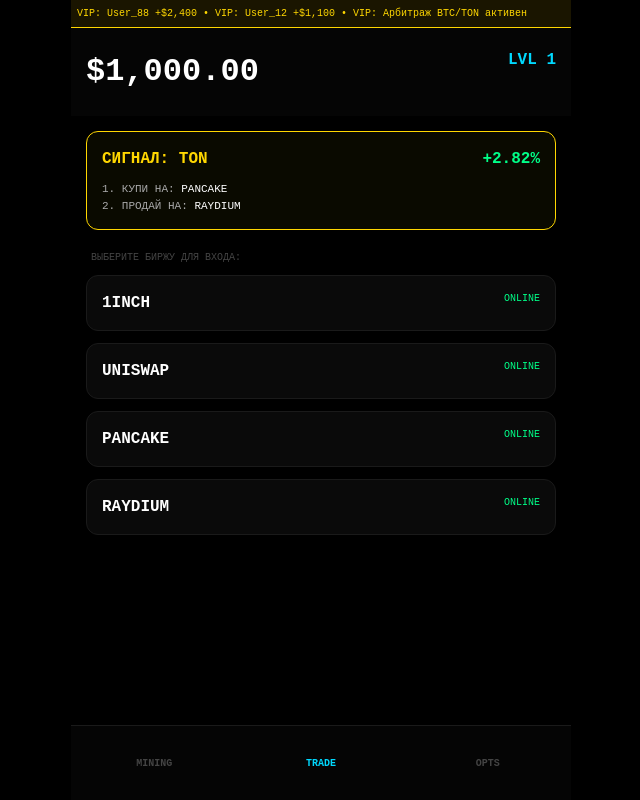
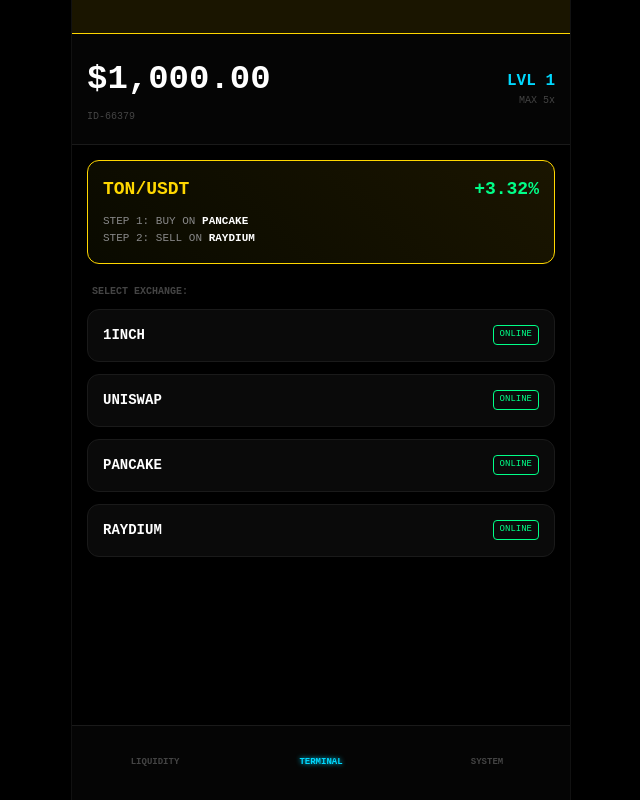
Before and after one commit to katyakuznezc-cmd/treidgame, a React (Vite) app: page / in a window 1280 px wide. Shown: the whole page, without its empty margins (319-959 px from the left). Built offline with nearby package versions, Linux system fonts and the light colour scheme.

Commit message:
Update App.jsx

```diff
--- a/src/App.jsx
+++ b/src/App.jsx
@@ -1,5 +1,3 @@
-
-
 import React, { useState, useEffect } from 'react';
 
 const COINS_DATA = [
@@ -14,17 +12,22 @@ const DEX = [
   { id: 'PANCAKE', name: 'PANCAKE' }, { id: 'RAYDIUM', name: 'RAYDIUM' }
 ];
 
+const VIP_ALERTS = [
+  "VIP: User_99 +$4,200 (BTC/SOL)", "VIP: Новая связка обнаружена!", "VIP: Вывод $1,500 пользователем ID-442", "VIP: Уровень 3 открывает плечо 100х"
+];
+
 export default function App() {
   const [balance, setBalance] = useState(() => parseFloat(localStorage.getItem('bal')) || 1000.00);
   const [displayBalance, setDisplayBalance] = useState(balance);
   const [level, setLevel] = useState(() => parseInt(localStorage.getItem('lvl')) || 1);
   const [tradesInLevel, setTradesInLevel] = useState(() => parseInt(localStorage.getItem('trades')) || 0);
+  const [userId] = useState(() => localStorage.getItem('userId') || `ID-${Math.floor(10000 + Math.random() * 90000)}`);
 
   const [tab, setTab] = useState('trade');
   const [selectedDex, setSelectedDex] = useState(null);
   const [amount, setAmount] = useState(100);
   const [leverage, setLeverage] = useState(5);
-  const [activePos, setActivePos] = useState(null); // { id, buyDex, startTime }
+  const [activePos, setActivePos] = useState(null);
   const [netTimer, setNetTimer] = useState(null);
   const [signal, setSignal] = useState(null);
   const [isAnalyzing, setIsAnalyzing] = useState(true);
@@ -35,11 +38,11 @@ export default function App() {
 
   const maxLev = level === 1 ? 5 : level === 2 ? 20 : level === 3 ? 50 : 100;
 
-  // Анимация баланса
+  // Бегущие цифры баланса
   useEffect(() => {
-    if (Math.abs(displayBalance - balance) > 0.1) {
+    if (Math.abs(displayBalance - balance) > 0.05) {
       const diff = balance - displayBalance;
-      const timer = setTimeout(() => setDisplayBalance(displayBalance + diff / 12), 25);
+      const timer = setTimeout(() => setDisplayBalance(displayBalance + diff / 10), 25);
       return () => clearTimeout(timer);
     } else { setDisplayBalance(balance); }
   }, [balance, displayBalance]);
@@ -50,7 +53,7 @@ export default function App() {
     localStorage.setItem('trades', tradesInLevel.toString());
   }, [balance, level, tradesInLevel]);
 
-  // Генерация сигналов (теперь это просто текст-подсказка)
+  // Генерация сигналов
   useEffect(() => {
     let timer;
     if (tab === 'trade' && !signal && !activePos) {
@@ -61,10 +64,9 @@ export default function App() {
         const bDex = DEX[Math.floor(Math.random()*DEX.length)].name;
         let sDex = DEX[Math.floor(Math.random()*DEX.length)].name;
         while(sDex === bDex) sDex = DEX[Math.floor(Math.random()*DEX.length)].name;
-
-        setSignal({ coin: coin.id, buyDex: bDex, sellDex: sDex, perc: (Math.random() * 1 + 2).toFixed(2) });
+        setSignal({ coin: coin.id, buyDex: bDex, sellDex: sDex, perc: (Math.random() * 1 + 2.5).toFixed(2) });
         setIsAnalyzing(false);
-      }, 3000);
+      }, 4000);
     }
     return () => clearTimeout(timer);
   }, [tab, signal, activePos, level]);
@@ -72,7 +74,7 @@ export default function App() {
   const handleOpenPosition = (coinId) => {
     if (balance >= amount) {
       setBalance(b => b - amount);
-      setActivePos({ id: coinId, buyDex: selectedDex, startTime: Date.now() });
+      setActivePos({ id: coinId, buyDex: selectedDex, amount, leverage, startTime: Date.now() });
     }
   };
 
@@ -80,16 +82,15 @@ export default function App() {
     const isSameDex = selectedDex === activePos.buyDex;
     const timePassed = (Date.now() - activePos.startTime) / 1000;
 
-    // ШТРАФ: Если продаем там же, где купили, и прошло меньше 90 сек
     if (isSameDex && timePassed < 90) {
       setNetTimer(3);
       const itv = setInterval(() => {
         setNetTimer(p => {
           if (p <= 1) {
             clearInterval(itv);
-            const loss = amount * 0.85;
-            setBalance(b => b + (amount - loss));
-            setResult({ win: false, val: loss.toFixed(2), msg: "ANTI-FARM PENALTY!" });
+            const loss = activePos.amount * 0.9;
+            setBalance(b => b + (activePos.amount - loss));
+            setResult({ win: false, val: loss.toFixed(2), msg: "ANTI-FARM LIQUIDATION" });
             setIsBurning(true);
             setTimeout(() => setIsBurning(false), 1500);
             setActivePos(null);
@@ -102,25 +103,23 @@ export default function App() {
       return;
     }
 
-    // УСПЕШНЫЙ АРБИТРАЖ: Разные биржи
-    setNetTimer(8);
+    setNetTimer(10);
     const itv = setInterval(() => {
       setNetTimer(p => {
         if (p <= 1) {
           clearInterval(itv);
-          const isCorrectPair = signal && activePos.id === signal.coin && activePos.buyDex === signal.buyDex && selectedDex === signal.sellDex;
-          const win = isCorrectPair ? (Math.random() > 0.05) : (Math.random() > 0.5); // По сигналу шанс 95%, без - 50%
-
+          const isCorrect = signal && activePos.id === signal.coin && activePos.buyDex === signal.buyDex && selectedDex === signal.sellDex;
+          const win = isCorrect ? (Math.random() > 0.05) : (Math.random() > 0.6);
           let pnl;
           if (win) {
-            const pRange = isCorrectPair ? (Math.random() * 1 + 2) : 1;
-            pnl = amount * leverage * (pRange / 100);
+            const pRange = isCorrect ? (parseFloat(signal.perc) / 100) : 0.01;
+            pnl = activePos.amount * activePos.leverage * pRange;
           } else {
-            pnl = -(amount * leverage * 0.015);
+            pnl = -(activePos.amount * activePos.leverage * 0.012);
             setIsBurning(true);
             setTimeout(() => setIsBurning(false), 1200);
           }
-          setBalance(b => Math.max(0, b + amount + pnl));
+          setBalance(b => Math.max(0, b + activePos.amount + pnl));
           setResult({ win, val: Math.abs(pnl).toFixed(2) });
           setActivePos(null);
           setSignal(null);
@@ -135,8 +134,7 @@ export default function App() {
   const handleAction = (e) => {
     if (soundEnabled) {
       const audio = new Audio('https://www.soundjay.com/buttons/sounds/button-16.mp3');
-      audio.volume = 0.05;
-      audio.play().catch(() => {});
+      audio.volume = 0.05; audio.play().catch(()=>{});
     }
     const x = e.clientX || (e.touches && e.touches[0].clientX);
     const y = e.clientY || (e.touches && e.touches[0].clientY);
@@ -154,41 +152,50 @@ export default function App() {
       <style>{`
         :root { --n: #00d9ff; --w: #00ff88; --l: #ff3366; --vip: #ffd700; }
         * { box-sizing: border-box; margin: 0; padding: 0; font-family: 'Courier New', monospace; user-select: none; }
-        .app { width: 100%; max-width: 500px; height: 100%; display: flex; flex-direction: column; position: relative; }
+        .app { width: 100%; max-width: 500px; height: 100%; display: flex; flex-direction: column; position: relative; border-left: 1px solid #111; border-right: 1px solid #111; }
         .burn-active { animation: shake 0.2s infinite; }
         .burn-active::after { content: ''; position: absolute; inset: 0; background: rgba(255, 0, 0, 0.4); z-index: 20000; pointer-events: none; }
         @keyframes shake { 0% { transform: translate(4px, 4px); } 50% { transform: translate(-4px, -4px); } 100% { transform: translate(0,0); } }
-        .ticker { background: #1a1500; color: var(--vip); font-size: 10px; padding: 6px; white-space: nowrap; border-bottom: 1px solid var(--vip); overflow: hidden; }
-        .card { background: #0a0a0a; border: 1px solid #1a1a1a; padding: 15px; border-radius: 12px; margin-bottom: 12px; position: relative; }
-        .btn { width: 100%; padding: 15px; border-radius: 10px; border: none; font-weight: 900; cursor: pointer; text-transform: uppercase; }
-        .btn:disabled { opacity: 0.1; }
-        .dollar { position: absolute; color: var(--w); font-weight: 900; pointer-events: none; animation: pop 0.8s ease-out forwards; z-index: 9999; font-size: 28px; }
-        @keyframes pop { 0% { opacity: 1; transform: translateY(0); } 100% { opacity: 0; transform: translateY(-140px); } }
+        .ticker-box { background: #1a1500; color: var(--vip); font-size: 11px; padding: 8px; overflow: hidden; white-space: nowrap; border-bottom: 1px solid var(--vip); }
+        .ticker { display: inline-block; animation: ticker 25s linear infinite; font-weight: bold; }
+        @keyframes ticker { 0% { transform: translateX(100%); } 100% { transform: translateX(-100%); } }
+        .card { background: #0a0a0a; border: 1px solid #1a1a1a; padding: 15px; border-radius: 12px; margin-bottom: 12px; position: relative; transition: 0.3s; }
+        .btn { width: 100%; padding: 15px; border-radius: 10px; border: none; font-weight: 900; cursor: pointer; text-transform: uppercase; letter-spacing: 1px; }
+        .btn:disabled { opacity: 0.1; filter: grayscale(1); }
+        .dollar { position: absolute; color: var(--w); font-weight: 900; pointer-events: none; animation: pop 0.8s ease-out forwards; z-index: 9999; font-size: 28px; text-shadow: 0 0 10px var(--w); }
+        @keyframes pop { 0% { opacity: 1; transform: translateY(0); } 100% { opacity: 0; transform: translateY(-150px); } }
         .nav { position: absolute; bottom: 0; width: 100%; height: 75px; background: #050505; border-top: 1px solid #1a1a1a; display: flex; }
         .tab { flex: 1; display: flex; flex-direction: column; align-items: center; justify-content: center; font-size: 10px; color: #444; }
-        .tab.active { color: var(--n); }
-        .lock-bar { position: absolute; top: 0; left: 0; height: 3px; background: var(--l); transition: linear; }
+        .tab.active { color: var(--n); text-shadow: 0 0 5px var(--n); }
+        input { background: #000; border: 1px solid #333; color: var(--w); padding: 10px; border-radius: 8px; width: 100%; font-weight: bold; margin-top: 5px; outline: none; text-align: center; }
+        .lock-line { position: absolute; top: 0; left: 0; height: 3px; background: var(--l); transition: linear; box-shadow: 0 0 10px var(--l); }
       `}</style>
 
       {clicks.map(c => <div key={c.id} className="dollar" style={{left: c.x-10, top: c.y-20}}>$</div>)}
 
       {result && (
         <div style={{position:'absolute', inset:0, background:'rgba(0,0,0,0.98)', zIndex:15000, display:'flex', alignItems:'center', justifyContent:'center', padding:25}}>
-          <div className="card" style={{borderColor: result.win ? 'var(--w)' : 'var(--l)', textAlign: 'center', width: '100%'}}>
-            <h2 style={{color: result.win ? 'var(--w)' : 'var(--l)'}}>{result.msg || (result.win ? 'SUCCESS' : 'LOSS')}</h2>
-            <h1 style={{fontSize: 48, margin: '20px 0'}}>${Number(result.val).toLocaleString()}</h1>
-            <button className="btn" style={{background: '#fff', color: '#000'}} onClick={() => setResult(null)}>OK</button>
+          <div className="card" style={{borderColor: result.win ? 'var(--w)' : 'var(--l)', textAlign: 'center', width: '100%', padding: '50px 20px'}}>
+            <h2 style={{color: result.win ? 'var(--w)' : 'var(--l)', fontSize: 24}}>{result.msg || (result.win ? 'SUCCESSFUL DEAL' : 'LIQUIDATED')}</h2>
+            <h1 style={{fontSize: 48, margin: '20px 0'}}>{result.win ? '+' : '-'}${Number(result.val).toLocaleString()}</h1>
+            <button className="btn" style={{background: '#fff', color: '#000'}} onClick={() => setResult(null)}>BACK TO TERMINAL</button>
           </div>
         </div>
       )}
 
       <div className="app">
-        <div className="ticker">VIP: User_88 +$2,400 • VIP: User_12 +$1,100 • VIP: Арбитраж BTC/TON активен</div>
+        <div className="ticker-box"><div className="ticker">{VIP_ALERTS.join("  •  ")}</div></div>
 
-        <header style={{padding: '20px 15px', background: '#050505'}}>
-          <div style={{display:'flex', justifyContent:'space-between'}}>
-            <div style={{fontSize: 32, fontWeight: 900}}>${displayBalance.toLocaleString(undefined, {minimumFractionDigits: 2})}</div>
-            <div style={{color: 'var(--n)', fontWeight: 'bold'}}>LVL {level}</div>
+        <header style={{padding: '20px 15px', background: '#050505', borderBottom: '1px solid #1a1a1a'}}>
+          <div style={{display:'flex', justifyContent:'space-between', alignItems:'center'}}>
+            <div>
+              <div style={{fontSize: 34, fontWeight: 900}}>${displayBalance.toLocaleString(undefined, {minimumFractionDigits: 2})}</div>
+              <div style={{fontSize: 10, color: '#444', marginTop: 4}}>{userId}</div>
+            </div>
+            <div style={{textAlign: 'right'}}>
+              <div style={{color: 'var(--n)', fontWeight: 'bold', fontSize: 16}}>LVL {level}</div>
+              <div style={{fontSize: 10, color: '#444'}}>MAX {maxLev}x</div>
+            </div>
           </div>
         </header>
 
@@ -197,29 +204,39 @@ export default function App() {
             <>
               {!selectedDex ? (
                 <div>
-                  {/* БЛОК СИГНАЛА - ТЕПЕРЬ ПРОСТО ИНФО */}
-                  <div className="card" style={{border: '1px solid var(--vip)', background: '#0a0a00'}}>
-                    {isAnalyzing ? <div style={{textAlign:'center', color:'var(--vip)'}}>АНАЛИЗ РЫНКА...</div> :
+                  <div className="card" style={{border: '1px solid var(--vip)', background: 'linear-gradient(45deg, #0a0a00, #1a1500)'}}>
+                    {isAnalyzing ? <div style={{textAlign:'center', color:'var(--vip)', fontSize: 11}}>SCANNING INTER-EXCHANGE LIQUIDITY...</div> :
                     <div>
-                      <div style={{display:'flex', justifyContent:'space-between'}}><b style={{color:'var(--vip)'}}>СИГНАЛ: {signal.coin}</b><b style={{color:'var(--w)'}}>+{signal.perc}%</b></div>
-                      <div style={{fontSize: 11, color: '#aaa', marginTop: 10}}>
-                        1. КУПИ НА: <span style={{color: '#fff'}}>{signal.buyDex}</span><br/>
-                        2. ПРОДАЙ НА: <span style={{color: '#fff'}}>{signal.sellDex}</span>
+                      <div style={{display:'flex', justifyContent:'space-between'}}><b style={{color:'var(--vip)', fontSize: 18}}>{signal.coin}/USDT</b><b style={{color:'var(--w)', fontSize: 18}}>+{signal.perc}%</b></div>
+                      <div style={{fontSize: 11, color: '#888', marginTop: 10, lineHeight: '1.6'}}>
+                        STEP 1: BUY ON <span style={{color: '#fff', fontWeight:'bold'}}>{signal.buyDex}</span><br/>
+                        STEP 2: SELL ON <span style={{color: '#fff', fontWeight:'bold'}}>{signal.sellDex}</span>
                       </div>
                     </div>}
                   </div>
 
-                  <div style={{fontSize: 10, color: '#444', margin: '20px 5px 10px'}}>ВЫБЕРИТЕ БИРЖУ ДЛЯ ВХОДА:</div>
+                  <div style={{fontSize: 10, color: '#444', margin: '20px 5px 10px', fontWeight: 'bold'}}>SELECT EXCHANGE:</div>
                   {DEX.map(d => (
-                    <div key={d.name} className="card" onClick={() => setSelectedDex(d.name)} style={{display:'flex', justifyContent:'space-between', cursor:'pointer'}}>
-                      <b>{d.name}</b><span style={{color:'var(--w)', fontSize:10}}>ONLINE</span>
+                    <div key={d.name} className="card" onClick={() => setSelectedDex(d.name)} style={{display:'flex', justifyContent:'space-between', cursor:'pointer', alignItems: 'center'}}>
+                      <b style={{fontSize: 14}}>{d.name}</b><span style={{color:'var(--w)', fontSize:9, border: '1px solid var(--w)', padding: '2px 6px', borderRadius: 4}}>ONLINE</span>
                     </div>
                   ))}
                 </div>
               ) : (
                 <div>
-                  <button onClick={() => setSelectedDex(null)} style={{background:'none', border:'none', color:'var(--n)', marginBottom: 15, fontWeight:'bold'}}>← НАЗАД К БИРЖАМ</button>
-                  <div className="card" style={{background: '#111'}}>Текущая биржа: <b style={{color: 'var(--n)'}}>{selectedDex}</b></div>
+                  <button onClick={() => setSelectedDex(null)} style={{background:'none', border:'none', color:'var(--n)', marginBottom: 15, fontWeight:'bold', fontSize: 12}}>← BACK TO EXCHANGES</button>
+
+                  {/* ПАНЕЛЬ ТЕРМИНАЛА (СУММА И ПЛЕЧО) */}
+                  <div className="card" style={{borderColor: '#222'}}>
+                    <div style={{display:'flex', gap:10}}>
+                      <div style={{flex:1}}><label style={{fontSize:9, color: '#666'}}>AMOUNT $</label><input type="number" value={amount} onChange={(e)=>setAmount(Number(e.target.value))}/></div>
+                      <div style={{flex:1}}><label style={{fontSize:9, color: '#666'}}>LEVERAGE (MAX {maxLev}x)</label><input type="number" value={leverage} onChange={(e)=>{let v=parseInt(e.target.value)||0; setLeverage(v>maxLev?maxLev:v)}}/></div>
+                    </div>
+                    <div style={{marginTop: 15, padding: '12px', background: '#000', borderRadius: 8, display: 'flex', justifyContent: 'space-between', border: '1px solid #111'}}>
+                      <span style={{fontSize: 11, color: '#666'}}>EST. PROFIT:</span>
+                      <b style={{color: 'var(--w)'}}>+${(amount * leverage * (signal ? parseFloat(signal.perc)/100 : 0.01)).toFixed(2)}</b>
+                    </div>
+                  </div>
 
                   {COINS_DATA.map(c => {
                     const isThisActive = activePos?.id === c.id;
@@ -228,21 +245,21 @@ export default function App() {
 
                     return (
                       <div key={c.id} className="card" style={{opacity: (c.lvl > level) ? 0.2 : 1}}>
-                        {isThisActive && isSameDex && timePassed < 90 && <div className="lock-bar" style={{width: `${100 - (timePassed/90)*100}%`}} />}
+                        {isThisActive && isSameDex && timePassed < 90 && <div className="lock-line" style={{width: `${100 - (timePassed/90)*100}%`}} />}
 
                         <div style={{display:'flex', justifyContent:'space-between', alignItems:'center'}}>
-                          <div><b>{c.id}</b><div style={{fontSize:10, color:'var(--n)'}}>${c.base}</div></div>
+                          <div><b style={{fontSize: 16}}>{c.id}</b><div style={{fontSize:10, color:'var(--n)'}}>${c.base}</div></div>
                           {isThisActive ? (
                             <div style={{textAlign: 'right'}}>
-                              {isSameDex && timePassed < 90 && <div style={{fontSize:8, color:'var(--l)', marginBottom:4}}>SAME DEX! (WAIT {Math.ceil(90-timePassed)}s)</div>}
+                              {isSameDex && timePassed < 90 && <div style={{fontSize:8, color:'var(--l)', marginBottom:4, fontWeight:'bold'}}>SAME EXCHANGE LOCK ({Math.ceil(90-timePassed)}s)</div>}
                               <button className="btn"
-                                      style={{background: isSameDex && timePassed < 90 ? '#300' : 'var(--l)', width: 140, color: '#fff'}}
+                                      style={{background: isSameDex && timePassed < 90 ? '#200' : 'var(--l)', width: 140, color: '#fff'}}
                                       onClick={handleSell}>
-                                {netTimer ? `WAIT ${netTimer}s` : (isSameDex && timePassed < 90 ? 'FORCE CLOSE' : 'SELL')}
+                                {netTimer ? `SYNCING ${netTimer}s` : (isSameDex && timePassed < 90 ? 'FORCE SELL' : 'SELL')}
                               </button>
                             </div>
                           ) : (
-                            <button className="btn" style={{background:'var(--w)', width:110, color: '#000'}} disabled={!!activePos} onClick={() => handleOpenPosition(c.id)}>BUY</button>
+                            <button className="btn" style={{background:'var(--w)', width:110, color: '#000'}} disabled={!!activePos || c.lvl > level} onClick={() => handleOpenPosition(c.id)}>BUY</button>
                           )}
                         </div>
                       </div>
@@ -252,13 +269,28 @@ export default function App() {
               )}
             </>
           )}
-          {/* Другие табы здесь (майнинг и тд) */}
+
+          {tab === 'mining' && (
+            <div style={{height: '100%', display: 'flex', alignItems: 'center', justifyContent: 'center'}}>
+               <div onClick={() => setBalance(b => b + 0.1)} style={{width: 220, height: 220, border: '6px solid #111', borderTopColor: 'var(--n)', borderRadius: '50%', display: 'flex', alignItems: 'center', justifyContent: 'center', fontSize: 50, color: 'var(--n)', fontWeight: '900', cursor: 'pointer', boxShadow: '0 0 30px rgba(0,217,255,0.1)'}}>TAP</div>
+            </div>
+          )}
+
+          {tab === 'opts' && (
+            <div style={{padding: 10}}>
+              <div className="card" style={{display:'flex', justifyContent:'space-between', alignItems: 'center'}}>
+                <span style={{fontSize: 12}}>AUDIO FEEDBACK</span>
+                <button onClick={() => setSoundEnabled(!soundEnabled)} style={{background: soundEnabled ? 'var(--w)' : '#222', border:'none', padding:'10px 20px', borderRadius:8, color: '#000', fontWeight: 'bold'}}>{soundEnabled ? 'ON' : 'OFF'}</button>
+              </div>
+              <a href="https://t.me/kriptoalians" style={{textDecoration:'none'}}><div className="card" style={{textAlign:'center', color: 'var(--vip)', border: '1px solid var(--vip)', fontWeight: 'bold', marginTop: 10}}>SUPPORT: @KRIPTOALIANS</div></a>
+            </div>
+          )}
         </main>
 
         <nav className="nav">
-          <div onClick={() => setTab('mining')} className={`tab ${tab === 'mining' ? 'active' : ''}`}><b>MINING</b></div>
-          <div onClick={() => setTab('trade')} className={`tab ${tab === 'trade' ? 'active' : ''}`}><b>TRADE</b></div>
-          <div onClick={() => setTab('opts')} className={`tab ${tab === 'opts' ? 'active' : ''}`}><b>OPTS</b></div>
+          <div onClick={() => setTab('mining')} className={`tab ${tab === 'mining' ? 'active' : ''}`}><b style={{fontSize: 9}}>LIQUIDITY</b></div>
+          <div onClick={() => setTab('trade')} className={`tab ${tab === 'trade' ? 'active' : ''}`}><b style={{fontSize: 9}}>TERMINAL</b></div>
+          <div onClick={() => setTab('opts')} className={`tab ${tab === 'opts' ? 'active' : ''}`}><b style={{fontSize: 9}}>SYSTEM</b></div>
         </nav>
       </div>
     </div>
```
